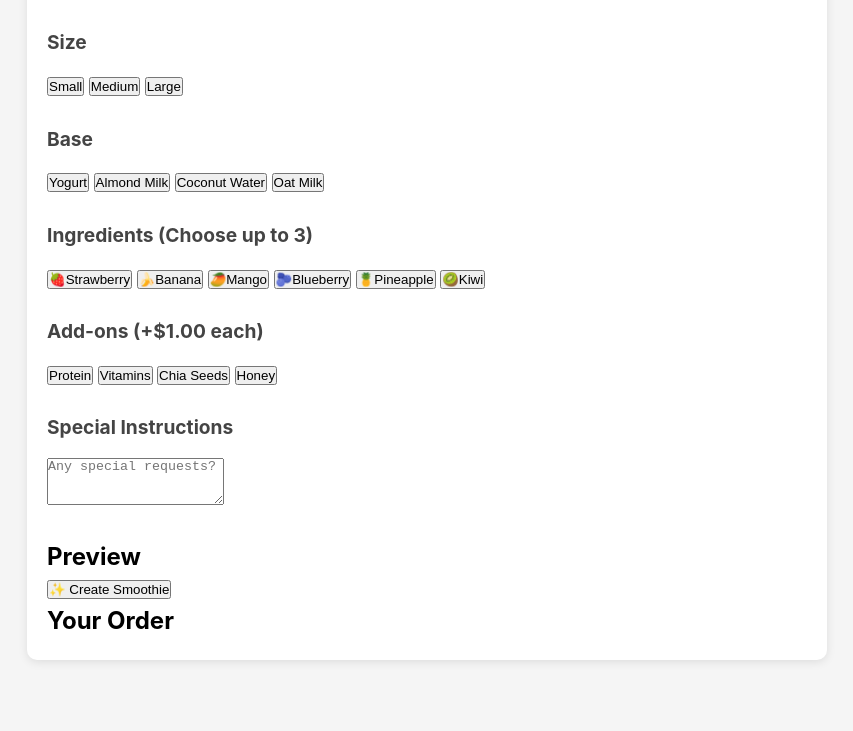
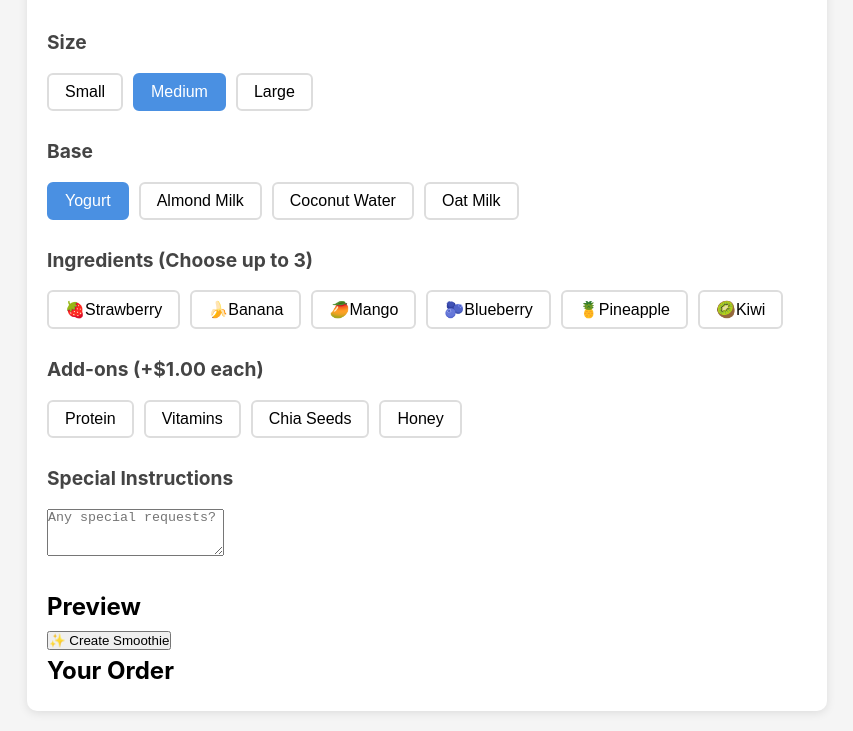
Before and after one commit to g0h1gh3r/Assignment02, a plain HTML site: page index.html in a window 1280 px wide. Shown: the part 94-825 px from the top of the page, without its empty margins (213-1066 px from the left). Before the commit the page ends 800 px from the top, so only its background shows below. Drawn offline with Linux system fonts and the light colour scheme.

Commit message:
add button styles

```diff
--- a/styles.css
+++ b/styles.css
@@ -47,3 +47,36 @@ body {
   color: #444;
   font-size: 1.2rem;
 }
+
+/* Button styles */
+.button-group {
+  display: flex;
+  flex-wrap: wrap;
+  gap: 10px;
+  margin-bottom: 15px;
+}
+
+.btn {
+  padding: 8px 16px;
+  border: 2px solid #ddd;
+  border-radius: 6px;
+  background: white;
+  cursor: pointer;
+  transition: all 0.3s ease;
+  font-size: 1rem;
+}
+
+.btn:hover {
+  border-color: #999;
+}
+
+.btn.selected {
+  background: #4a90e2;
+  color: white;
+  border-color: #4a90e2;
+}
+
+.btn.disabled {
+  opacity: 0.5;
+  cursor: not-allowed;
+}
```
